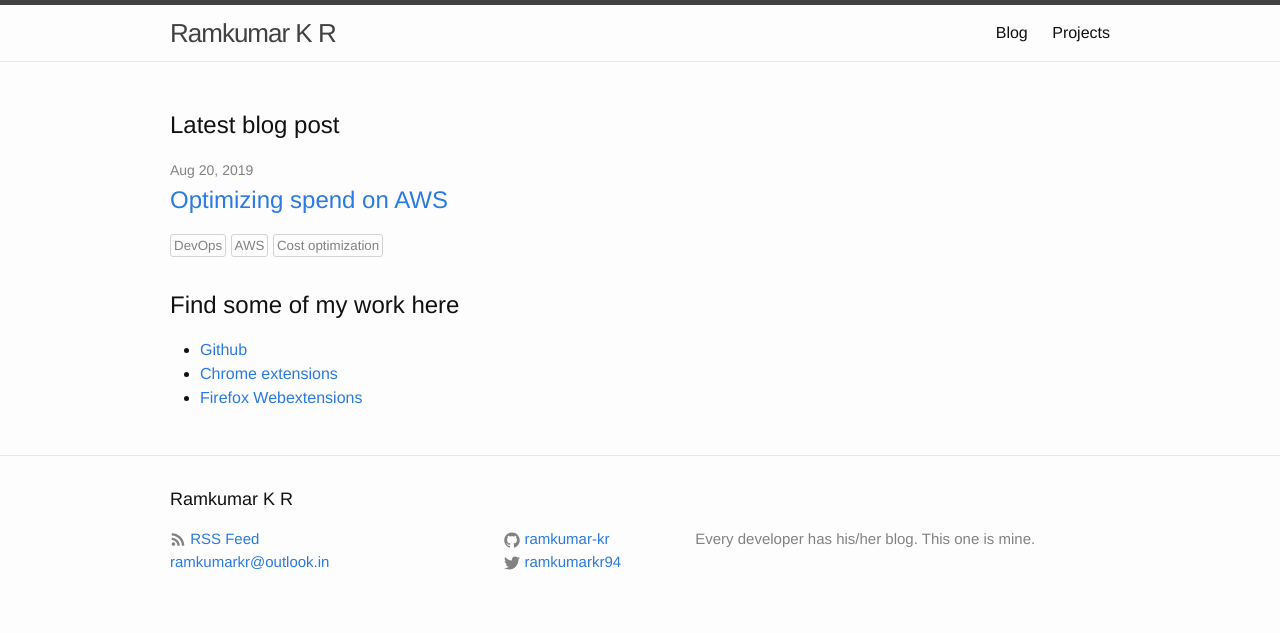
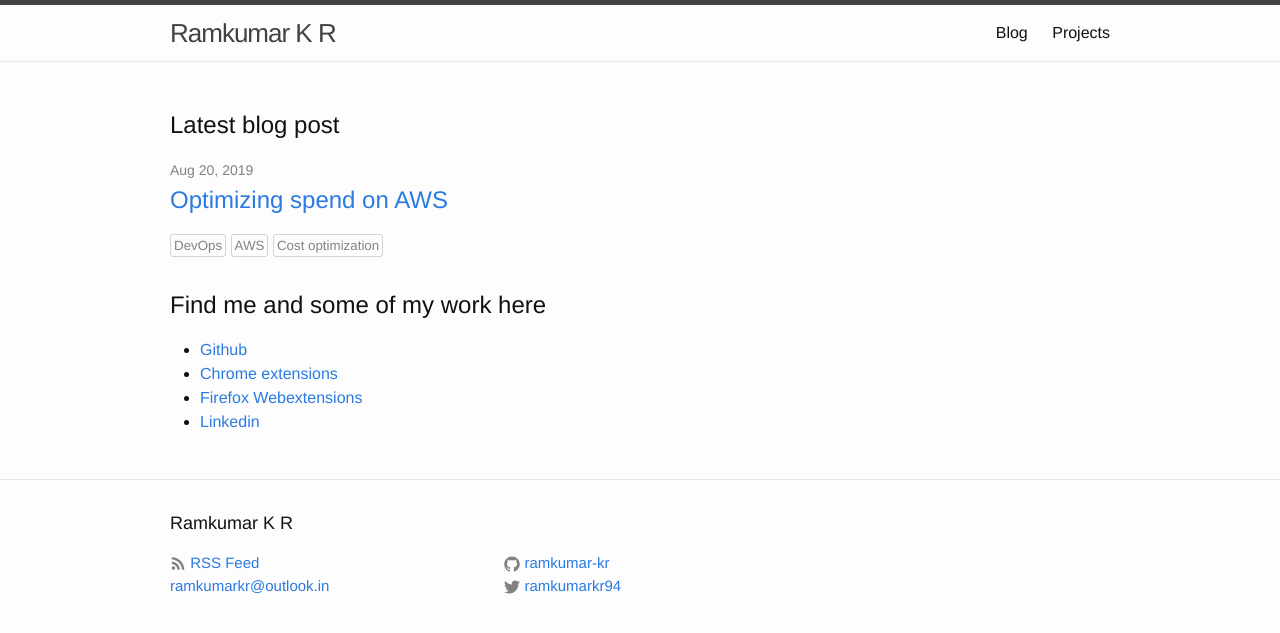
Before and after one commit to ramkumar-kr/ramkumar-kr.github.io, a Jekyll site: the page built from index.html, in a window 1280 px wide. Shown: the top 633 px of the page. Built offline with Jekyll 4.4.1, drawn with Linux system fonts in a browser that asks for light colours.

Commit message:
Add linkedin url

```diff
--- a/_config.yml
+++ b/_config.yml
@@ -16,12 +16,13 @@
 title: Ramkumar K R
 email: ramkumarkr@outlook.in
 description: > # this means to ignore newlines until "baseurl:"
-  Every developer has his/her blog. This one is mine.
+
 baseurl: "" # the subpath of your site, e.g. /blog
 url: "https://ramkumar-kr.github.io" # the base hostname & protocol for your site
 twitter_username: ramkumarkr94
 github_username: ramkumar-kr
 logo: https://avatars3.githubusercontent.com/u/4789010?v=3&s=460
+linkedin_url: https://www.linkedin.com/in/ramkumar-kr/
 
 highlighter: 'rouge'
 
--- a/index.html
+++ b/index.html
@@ -19,7 +19,7 @@ title: ''
 
 
 <div id="find-me" class="spaced-div">
-  <h2>Find some of my work here</h2>
+  <h2>Find me and some of my work here</h2>
 
   <ul>
     <li>
@@ -37,5 +37,10 @@ title: ''
         Firefox Webextensions
       </a>
     </li>
+    <li>
+        <a rel="nofollow" href="https://www.linkedin.com/in/ramkumar-kr/">
+          Linkedin
+        </a>
+    </li>
   </ul>
 </div>
```
